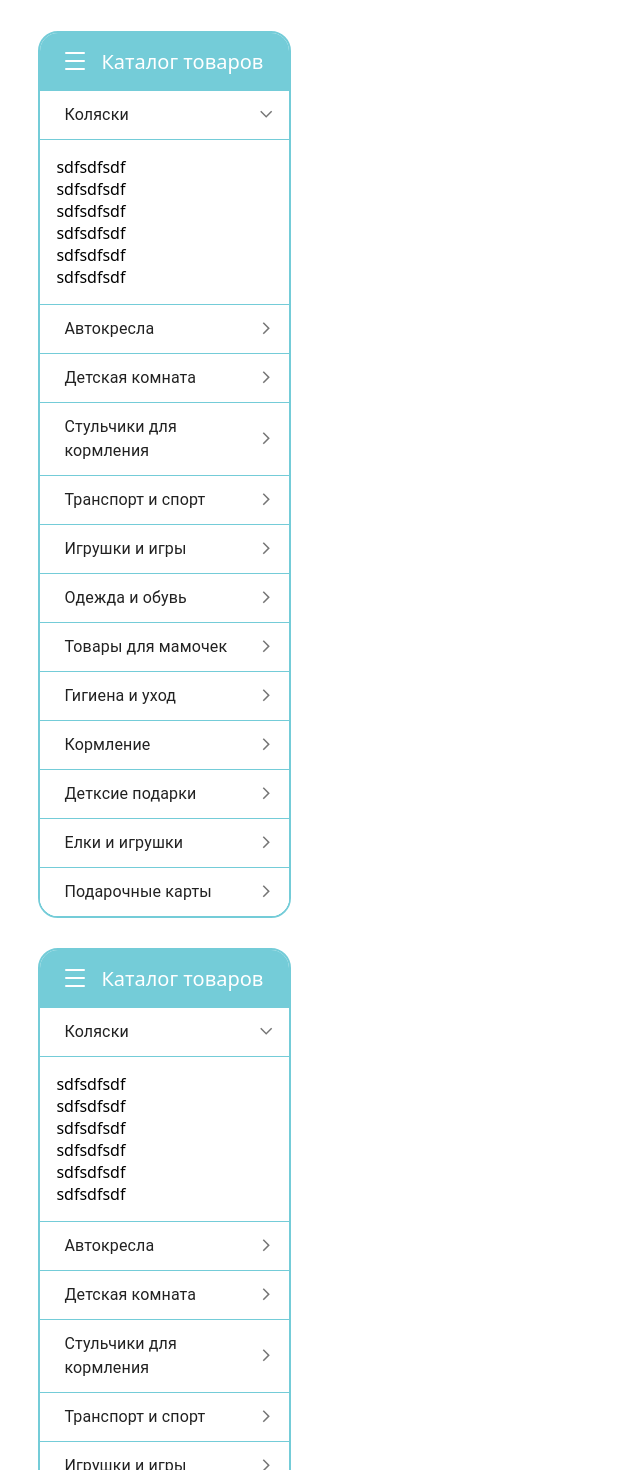
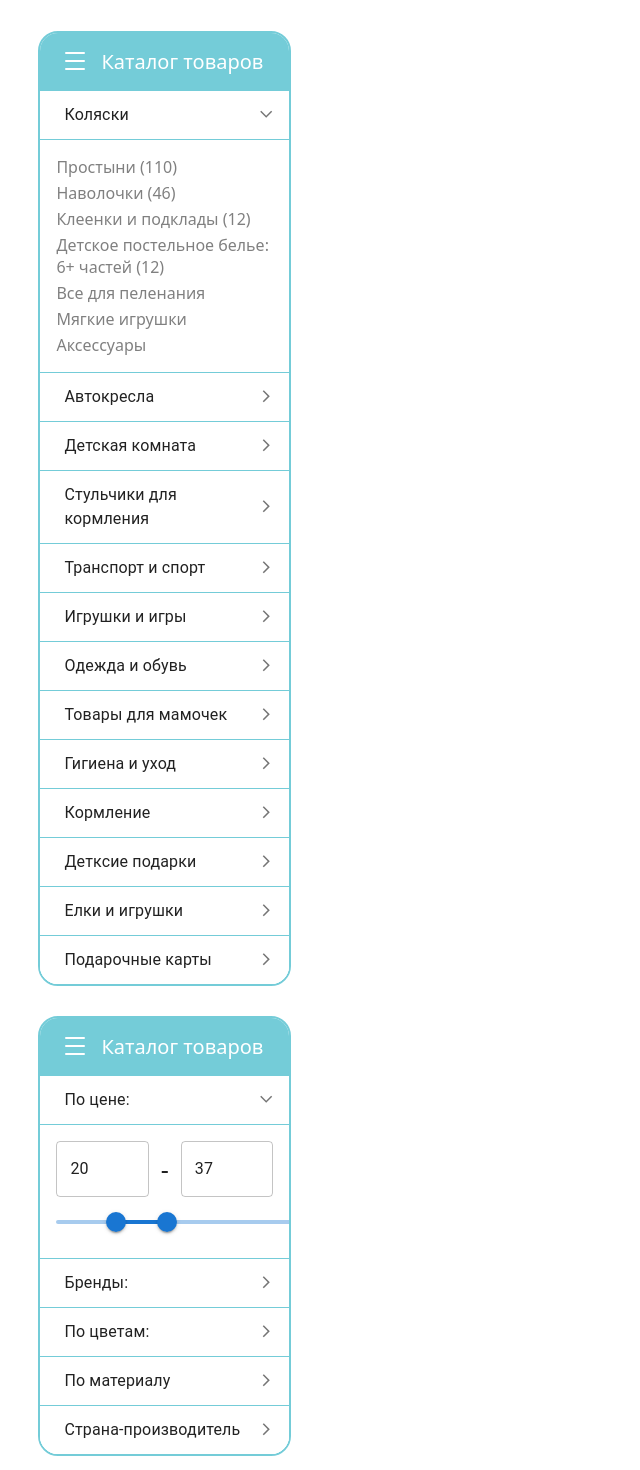
Before and after one commit to muhammad-oripov/baby-shop, a React (Create React App) app: page /search in a window 1280 px wide. Shown: the part 160-1630 px from the top of the page, without its empty margins (0-640 px from the left). Built offline with nearby package versions, Linux system fonts and the light colour scheme.

Commit message:
fixed: navbar is fixed

```diff
--- a/src/App.js
+++ b/src/App.js
@@ -11,7 +11,7 @@ function App() {
         <div className="App">
             <Layout>
                 <Routes>
-                    <Route path="/" exact element={<Navigate to='/login' replace />} />
+                    <Route index path="/" exact element={<Navigate to='/home' replace />} />
                     <Route path="/home" exact element={<Home />} />
                     <Route path="/login" exact element={<Login />} />
                     <Route path="/search" exact element={<SearchPage />} />
--- a/src/Layout/Layout.jsx
+++ b/src/Layout/Layout.jsx
@@ -9,7 +9,6 @@ const Layout = ({ children }) => {
         flexDirection: "row",
         alignItems: "center"
     }
-
     return (
         <>
             <header style={{ maxWidth: "1920px", margin: "0 auto", padding: "10px 0" }} >
@@ -33,7 +32,7 @@ const Layout = ({ children }) => {
                     </Stack>
                 </Stack>
                 <Stack sx={{ ...style, justifyContent: "space-between", background: "#F4F5F9", padding: "10px 65px" }} >
-                    <Button startIcon={<SVGIcons icon="menu" />} >Каталог товаров</Button>
+                    <Button startIcon={<SVGIcons icon="menu" />} onClick={() => window.location.pathname = '/search'} >Каталог товаров</Button>
                     <form style={{ ...style, width: "30%" }} >
                         <Box sx={{ display: 'flex', justifyContent: "space-between", alignItems: 'center', border: "1px solid #c4c4c4", borderRadius: "30px", overflow: "hidden", background: "#fff", width: "100%" }}>
                             <Box width="10%" height="100%" sx={{ display: "flex", justifyContent: "center", alignItems: "center" }} >
--- a/src/pages/search/Accardeon.jsx
+++ b/src/pages/search/Accardeon.jsx
@@ -5,6 +5,9 @@ import MuiAccordion from '@mui/material/Accordion';
 import MuiAccordionSummary from '@mui/material/AccordionSummary';
 import MuiAccordionDetails from '@mui/material/AccordionDetails';
 import Typography from '@mui/material/Typography';
+import Range from './Range';
+import { useState } from 'react';
+import { Box, Checkbox, Link, Stack, TextField } from '@mui/material';
 
 const Accordion = styled((props) => (
     <MuiAccordion disableGutters elevation={0} square {...props} />
@@ -44,8 +47,10 @@ const AccordionDetails = styled(MuiAccordionDetails)(({ theme }) => ({
 const arr = [
     'Коляски', 'Автокресла', 'Детская комната', 'Стульчики для кормления', 'Транспорт и спорт', 'Игрушки и игры', 'Одежда и обувь', 'Товары для мамочек', 'Гигиена и уход', 'Кормление', 'Детксие подарки', 'Елки и игрушки', 'Подарочные карты'
 ]
-
-export default function Accardeon() {
+const links = [
+    'Простыни (110)', 'Наволочки (46)', 'Клеенки и подклады (12)', 'Детское постельное белье: 6+ частей (12)', 'Все для пеленания', 'Мягкие игрушки', 'Аксессуары'
+]
+export default function Accardeon({ type }) {
     const [expanded, setExpanded] = React.useState('panel1');
     const [backColor, setBackColor] = React.useState(false);
 
@@ -53,23 +58,92 @@ export default function Accardeon() {
         setExpanded(newExpanded ? panel : false);
         setBackColor(true)
     };
+
+    const [value, setValue] = useState([20, 37]);
+
+    const handleChange2 = (event, newValue) => {
+        setValue(newValue);
+    };
+
+    const arr2 = [
+        {
+            name: 'По цене:',
+            temp: <Box sx={{ width: '100%', display: 'flex', flexDirection: 'column', gap: '10px' }}>
+                <Box sx={{ display: 'flex', alignItems: 'center', justifyContent: 'center', gap: '12px' }}>
+                    <TextField value={value[0]} sx={{ width: '100px' }} />
+                    <span style={{ fontSize: '25px' }} >-</span>
+                    <TextField value={value[1]} sx={{ width: '100px' }} />
+                </Box>
+                <Range val={value} onChange={handleChange2} />
+            </Box>
+        },
+        {
+            name: 'Бренды:',
+            temp: <Stack sx={{ width: '100%' }}>
+                <Box><Checkbox /> <Typography variant='span'>Avent <Typography sx={{ color: '#c4c4c4' }} variant='span'>(24)</Typography></Typography> </Box>
+                <Box><Checkbox /> <Typography variant='span'>Omron <Typography sx={{ color: '#c4c4c4' }} variant='span'>(24)</Typography></Typography> </Box>
+                <Box><Checkbox /> <Typography variant='span'>NUK <Typography sx={{ color: '#c4c4c4' }} variant='span'>(24)</Typography></Typography> </Box>
+                <Box><Checkbox /> <Typography variant='span'>Baby Santh <Typography sx={{ color: '#c4c4c4' }} variant='span'>(24)</Typography></Typography> </Box>
+                <Box><Checkbox /> <Typography variant='span'>Hipp <Typography sx={{ color: '#c4c4c4' }} variant='span'>(24)</Typography></Typography> </Box>
+                <Box><Checkbox /> <Typography variant='span'>Nutrilon <Typography sx={{ color: '#c4c4c4' }} variant='span'>(24)</Typography></Typography> </Box>
+                <Box><Checkbox /> <Typography variant='span'>Nestogen <Typography sx={{ color: '#c4c4c4' }} variant='span'>(24)</Typography></Typography> </Box>
+                <Box><Checkbox /> <Typography variant='span'>ADAMEX <Typography sx={{ color: '#c4c4c4' }} variant='span'>(24)</Typography></Typography> </Box>
+                <Box><Checkbox /> <Typography variant='span'>Chicco <Typography sx={{ color: '#c4c4c4' }} variant='span'>(24)</Typography></Typography> </Box>
+            </Stack>
+        },
+        {
+            name: 'По цветам:',
+            temp: <Stack>
+                <Box><Checkbox /> <Typography variant='span'>Черный</Typography> <Typography sx={{ color: '#c4c4c4' }} variant='span'>(24)</Typography> </Box>
+                <Box><Checkbox /> <Typography variant='span'>Зеленый</Typography> <Typography sx={{ color: '#c4c4c4' }} variant='span'>(145)</Typography> </Box>
+                <Box><Checkbox /> <Typography variant='span'>Красный</Typography> <Typography sx={{ color: '#c4c4c4' }} variant='span'>(24)</Typography> </Box>
+                <Box><Checkbox /> <Typography variant='span'>Синий</Typography> <Typography sx={{ color: '#c4c4c4' }} variant='span'>(2)</Typography> </Box>
+                <Box><Checkbox /> <Typography variant='span'>Бежевый</Typography> <Typography sx={{ color: '#c4c4c4' }} variant='span'>(24)</Typography> </Box>
+            </Stack>
+        },
+        {
+            name: 'По материалу',
+        },
+        {
+            name: 'Страна-производитель',
+        }
+    ]
+
+    switch (type) {
+        case 'default':
             return (
                 <div>
                     {
-                arr.map((i, index) => <Accordion sx={{ borderTop: '1px solid #74CCD8' }} expanded={expanded === `panel${index+1}`} onChange={handleChange(`panel${index+1}`)}>
+                        arr.map((i, index) => <Accordion key={i} sx={{ borderTop: '1px solid #74CCD8' }} expanded={expanded === `panel${index + 1}`} onChange={handleChange(`panel${index + 1}`)}>
                             <AccordionSummary aria-controls="panel1d-content" id="panel1d-header">
                                 <Typography>{i}</Typography>
                             </AccordionSummary>
-                    <AccordionDetails sx={{ display: 'flex', flexDirection: 'column' }}>
-                        <a href="">sdfsdfsdf</a>
-                        <a href="">sdfsdfsdf</a>
-                        <a href="">sdfsdfsdf</a>
-                        <a href="">sdfsdfsdf</a>
-                        <a href="">sdfsdfsdf</a>
-                        <a href="">sdfsdfsdf</a>
+                            <AccordionDetails sx={{ display: 'flex', flexDirection: 'column', gap: '4px'}}>
+                                {
+                                    links.map((item) => <Link sx={{color: 'grey !important'}}>{item}</Link> )
+                                }
                             </AccordionDetails>
                         </Accordion>)
                     }
                 </div>
             );
+        case 'filter':
+            return (
+                <div>
+                    {
+                        arr2.map((i, index) => <Accordion key={i.name} sx={{ borderTop: '1px solid #74CCD8' }} expanded={expanded === `panel${index + 1}`} onChange={handleChange(`panel${index + 1}`)}>
+                            <AccordionSummary aria-controls="panel1d-content" id="panel1d-header">
+                                <Typography>{i.name}</Typography>
+                            </AccordionSummary>
+                            <AccordionDetails sx={{ width: '100%', display: 'flex', flexDirection: 'column' }}>
+                                {i.temp}
+                            </AccordionDetails>
+                        </Accordion>)
                     }
+                </div>
+            );
+        default:
+            break;
+    }
+
+}
--- /dev/null
+++ b/src/pages/search/Range.jsx
@@ -0,0 +1,21 @@
+import * as React from 'react';
+import Box from '@mui/material/Box';
+import Slider from '@mui/material/Slider';
+
+function valuetext(value) {
+  return `${value}°C`;
+}
+
+export default function Range({ onChange, val }) {
+  return (
+    <Box sx={{ width: 300 }}>
+      <Slider
+        getAriaLabel={() => 'Temperature range'}
+        value={val}
+        onChange={onChange}
+        valueLabelDisplay="auto"
+        getAriaValueText={valuetext}
+      />
+    </Box>
+  );
+}
--- a/src/pages/search/SearchPage.jsx
+++ b/src/pages/search/SearchPage.jsx
@@ -13,14 +13,14 @@ const SearchPage = () => {
                         <SVGIcons icon={"menu"} color={'white'} />
                         <Typography sx={{ fontSize: '20px', color: 'white' }} variant='span'>Каталог товаров</Typography>
                     </Box>
-                    <Accardeon />
+                    <Accardeon type={'default'} />
                 </Stack>
                 <Stack sx={{ width: '100%', border: '2px solid #74CCD8', borderRadius: '20px', overflow: 'hidden' }} className="nav">
                     <Box sx={{ padding: '25px', background: '#74CCD8', paddingBottom: '15px', paddingTop: '15px', display: 'flex', alignItems: 'center', gap: '15px' }}>
                         <SVGIcons icon={"menu"} color={'white'} />
                         <Typography sx={{ fontSize: '20px', color: 'white' }} variant='span'>Каталог товаров</Typography>
                     </Box>
-                    <Accardeon />
+                    <Accardeon type={'filter'} />
                 </Stack>
             </Box>
         </Stack>
```
Lines whose indentation alone changed are shown as unchanged.
